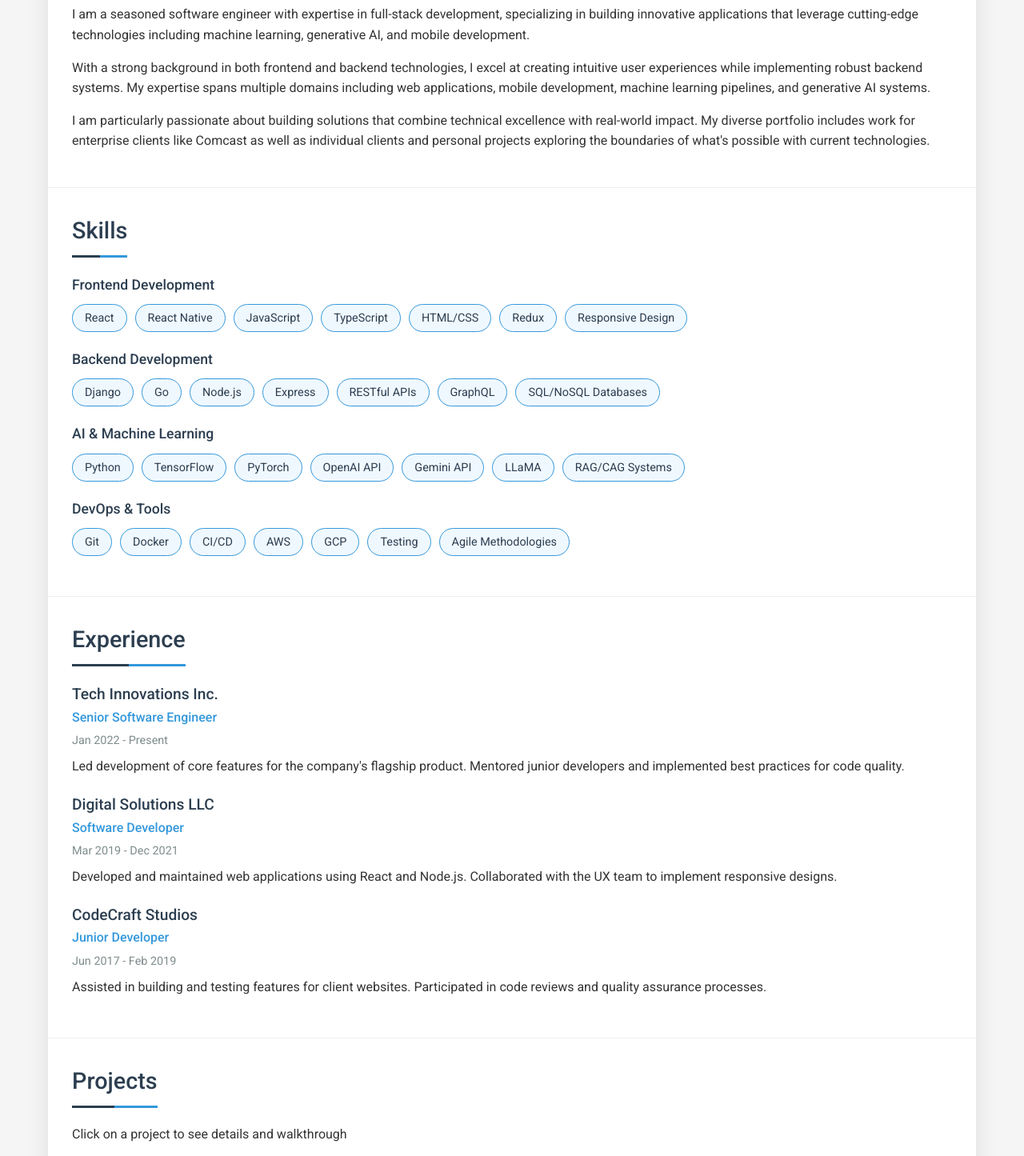
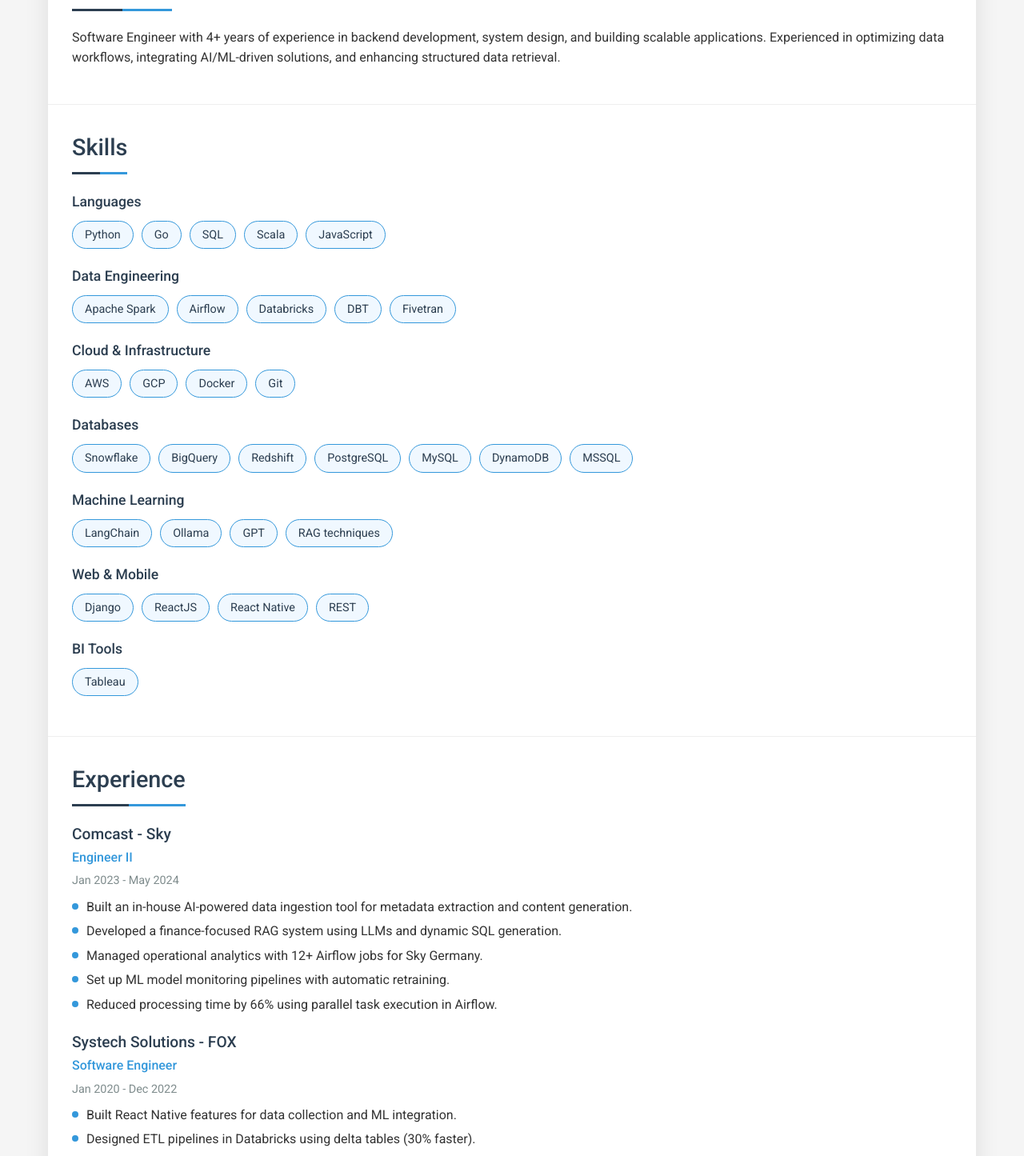
Before and after one commit to SurajSrnvsn/SurajSrnvsn.github.io, a React app: page / in a window 1280 px wide. Shown: the part 400-1845 px from the top of the page at 80% size. Built offline with nearby package versions, Linux system fonts and the light colour scheme.

Commit message:
Update resume with actual information

```diff
--- a/src/components/About.jsx
+++ b/src/components/About.jsx
@@ -9,13 +9,7 @@
     <section className="section">
       <h2 className="section-title">About Me</h2>
       <p style={paragraphStyle}>
-        I am a seasoned software engineer with expertise in full-stack development, specializing in building innovative applications that leverage cutting-edge technologies including machine learning, generative AI, and mobile development.
-      </p>
-      <p style={paragraphStyle}>
-        With a strong background in both frontend and backend technologies, I excel at creating intuitive user experiences while implementing robust backend systems. My expertise spans multiple domains including web applications, mobile development, machine learning pipelines, and generative AI systems.
-      </p>
-      <p style={paragraphStyle}>
-        I am particularly passionate about building solutions that combine technical excellence with real-world impact. My diverse portfolio includes work for enterprise clients like Comcast as well as individual clients and personal projects exploring the boundaries of what's possible with current technologies.
+        Software Engineer with 4+ years of experience in backend development, system design, and building scalable applications. Experienced in optimizing data workflows, integrating AI/ML-driven solutions, and enhancing structured data retrieval.
       </p>
     </section>
   );
--- a/src/components/Contact.jsx
+++ b/src/components/Contact.jsx
@@ -73,16 +73,9 @@
     </svg>
   );
 
-  const GitHubIcon = () => (
+  const PhoneIcon = () => (
     <svg style={iconStyle} viewBox="0 0 24 24" fill="none" stroke="#3498db" strokeWidth="2" strokeLinecap="round" strokeLinejoin="round">
-      <path d="M9 19c-5 1.5-5-2.5-7-3m14 6v-3.87a3.37 3.37 0 0 0-.94-2.61c3.14-.35 6.44-1.54 6.44-7A5.44 5.44 0 0 0 20 4.77 5.07 5.07 0 0 0 19.91 1S18.73.65 16 2.48a13.38 13.38 0 0 0-7 0C6.27.65 5.09 1 5.09 1A5.07 5.07 0 0 0 5 4.77a5.44 5.44 0 0 0-1.5 3.78c0 5.42 3.3 6.61 6.44 7A3.37 3.37 0 0 0 9 18.13V22"></path>
-    </svg>
-  );
-
-  const LocationIcon = () => (
-    <svg style={iconStyle} viewBox="0 0 24 24" fill="none" stroke="#3498db" strokeWidth="2" strokeLinecap="round" strokeLinejoin="round">
-      <path d="M21 10c0 7-9 13-9 13s-9-6-9-13a9 9 0 0 1 18 0z"></path>
-      <circle cx="12" cy="10" r="3"></circle>
+      <path d="M22 16.92v3a2 2 0 0 1-2.18 2 19.79 19.79 0 0 1-8.63-3.07 19.5 19.5 0 0 1-6-6 19.79 19.79 0 0 1-3.07-8.67A2 2 0 0 1 4.11 2h3a2 2 0 0 1 2 1.72 12.84 12.84 0 0 0 .7 2.81 2 2 0 0 1-.45 2.11L8.09 9.91a16 16 0 0 0 6 6l1.27-1.27a2 2 0 0 1 2.11-.45 12.84 12.84 0 0 0 2.81.7A2 2 0 0 1 22 16.92z"></path>
     </svg>
   );
 
@@ -91,27 +84,23 @@
       <h2 className="section-title">Contact</h2>
       <div style={contactStyle}>
         <div style={contactItemStyle}>
+          <PhoneIcon />
+          <a style={linkStyle} href="tel:9094301550">9094301550</a>
+        </div>
+        <div style={contactItemStyle}>
           <EmailIcon />
-          <a style={linkStyle} href="mailto:youremail@example.com">youremail@example.com</a>
+          <a style={linkStyle} href="mailto:surajsrnvsn@gmail.com">surajsrnvsn@gmail.com</a>
         </div>
         <div style={contactItemStyle}>
           <LinkedInIcon />
-          <a style={linkStyle} href="https://www.linkedin.com/in/yourprofile" target="_blank" rel="noopener noreferrer">linkedin.com/in/yourprofile</a>
-        </div>
-        <div style={contactItemStyle}>
-          <GitHubIcon />
-          <a style={linkStyle} href="https://github.com/SurajSrnvsn" target="_blank" rel="noopener noreferrer">github.com/SurajSrnvsn</a>
-        </div>
-        <div style={contactItemStyle}>
-          <LocationIcon />
-          <span>Your City, Country</span>
+          <a style={linkStyle} href="https://linkedin.com/in/suraj-srinivasan" target="_blank" rel="noopener noreferrer">linkedin.com/in/suraj-srinivasan</a>
         </div>
       </div>
 
       <div style={{ marginTop: '30px' }}>
         <h3 style={{ fontSize: '1.1rem', marginBottom: '15px' }}>Get In Touch</h3>
         <p style={{ marginBottom: '15px' }}>
-          I'm always open to discussing new projects, opportunities, and collaborations. Feel free to reach out!
+          I'm always open to discussing new opportunities in software engineering, data engineering, and AI/ML projects. Feel free to reach out!
         </p>
       </div>
     </section>
--- a/src/components/Education.jsx
+++ b/src/components/Education.jsx
@@ -25,16 +25,16 @@
 
   const education = [
     {
-      school: 'University of Technology',
-      degree: 'Master of Science in Computer Science',
-      date: '2015 - 2017',
-      description: 'Specialized in artificial intelligence and machine learning. Graduated with distinction.'
+      school: 'IIIT Bangalore',
+      degree: 'Executive PG in ML & AI',
+      date: '2021 - 2022',
+      description: ''
     },
     {
-      school: 'State University',
-      degree: 'Bachelor of Science in Software Engineering',
-      date: '2011 - 2015',
-      description: 'Completed capstone project on developing efficient algorithms for data processing.'
+      school: 'Ramakrishna Mission Vivekananda College',
+      degree: 'BCA',
+      date: '2016 - 2019',
+      description: ''
     }
   ];
 
@@ -46,7 +46,7 @@
           <h3 style={schoolStyle}>{edu.school}</h3>
           <div style={degreeStyle}>{edu.degree}</div>
           <div style={dateStyle}>{edu.date}</div>
-          <p>{edu.description}</p>
+          {edu.description && <p>{edu.description}</p>}
         </div>
       ))}
     </section>
--- a/src/components/Experience.jsx
+++ b/src/components/Experience.jsx
@@ -23,24 +23,46 @@
     marginBottom: '8px'
   };
 
+  const bulletStyle = {
+    display: 'flex',
+    marginBottom: '5px',
+  };
+
+  const bulletPointStyle = {
+    minWidth: '8px',
+    marginRight: '10px',
+    marginTop: '8px',
+    height: '8px',
+    width: '8px',
+    backgroundColor: '#3498db',
+    borderRadius: '50%',
+  };
+
   const jobs = [
     {
-      company: 'Tech Innovations Inc.',
-      position: 'Senior Software Engineer',
-      date: 'Jan 2022 - Present',
-      description: 'Led development of core features for the company\'s flagship product. Mentored junior developers and implemented best practices for code quality.'
+      company: 'Comcast - Sky',
+      position: 'Engineer II',
+      date: 'Jan 2023 - May 2024',
+      responsibilities: [
+        'Built an in-house AI-powered data ingestion tool for metadata extraction and content generation.',
+        'Developed a finance-focused RAG system using LLMs and dynamic SQL generation.',
+        'Managed operational analytics with 12+ Airflow jobs for Sky Germany.',
+        'Set up ML model monitoring pipelines with automatic retraining.',
+        'Reduced processing time by 66% using parallel task execution in Airflow.'
+      ]
     },
     {
-      company: 'Digital Solutions LLC',
-      position: 'Software Developer',
-      date: 'Mar 2019 - Dec 2021',
-      description: 'Developed and maintained web applications using React and Node.js. Collaborated with the UX team to implement responsive designs.'
-    },
-    {
-      company: 'CodeCraft Studios',
-      position: 'Junior Developer',
-      date: 'Jun 2017 - Feb 2019',
-      description: 'Assisted in building and testing features for client websites. Participated in code reviews and quality assurance processes.'
+      company: 'Systech Solutions - FOX',
+      position: 'Software Engineer',
+      date: 'Jan 2020 - Dec 2022',
+      responsibilities: [
+        'Built React Native features for data collection and ML integration.',
+        'Designed ETL pipelines in Databricks using delta tables (30% faster).',
+        'Integrated data from Operative One, Freewheel, and other platforms.',
+        'Created data models for Redshift and DynamoDB.',
+        'Developed AWS Lambda-based real-time systems for SCTE.',
+        'Built dashboards in Tableau for FOX finance & engagement analytics.'
+      ]
     }
   ];
 
@@ -52,7 +74,12 @@
           <h3 style={companyStyle}>{job.company}</h3>
           <div style={positionStyle}>{job.position}</div>
           <div style={dateStyle}>{job.date}</div>
-          <p>{job.description}</p>
+          {job.responsibilities.map((responsibility, respIndex) => (
+            <div key={respIndex} style={bulletStyle}>
+              <div style={bulletPointStyle}></div>
+              <div>{responsibility}</div>
+            </div>
+          ))}
         </div>
       ))}
     </section>
--- a/src/components/Header.jsx
+++ b/src/components/Header.jsx
@@ -55,10 +55,10 @@
     <header style={headerStyle}>
       <div style={patternStyle}></div>
       <div style={contentStyle}>
-        <h1 style={nameStyle}>Suraj Srnvsn</h1>
-        <h2 style={titleStyle}>Full-Stack Developer & AI Engineer</h2>
+        <h1 style={nameStyle}>Suraj Srinivasan</h1>
+        <h2 style={titleStyle}>Software Engineer</h2>
         <p style={subtitleStyle}>
-          Building innovative applications at the intersection of web, mobile, and artificial intelligence
+          Backend development, system design, and building scalable applications with AI/ML expertise
         </p>
       </div>
     </header>
--- a/src/components/Skills.jsx
+++ b/src/components/Skills.jsx
@@ -29,20 +29,32 @@
 
   const skillCategories = [
     {
-      name: 'Frontend Development',
-      skills: ['React', 'React Native', 'JavaScript', 'TypeScript', 'HTML/CSS', 'Redux', 'Responsive Design']
+      name: 'Languages',
+      skills: ['Python', 'Go', 'SQL', 'Scala', 'JavaScript']
     },
     {
-      name: 'Backend Development',
-      skills: ['Django', 'Go', 'Node.js', 'Express', 'RESTful APIs', 'GraphQL', 'SQL/NoSQL Databases']
+      name: 'Data Engineering',
+      skills: ['Apache Spark', 'Airflow', 'Databricks', 'DBT', 'Fivetran']
     },
     {
-      name: 'AI & Machine Learning',
-      skills: ['Python', 'TensorFlow', 'PyTorch', 'OpenAI API', 'Gemini API', 'LLaMA', 'RAG/CAG Systems']
+      name: 'Cloud & Infrastructure',
+      skills: ['AWS', 'GCP', 'Docker', 'Git']
     },
     {
-      name: 'DevOps & Tools',
-      skills: ['Git', 'Docker', 'CI/CD', 'AWS', 'GCP', 'Testing', 'Agile Methodologies']
+      name: 'Databases',
+      skills: ['Snowflake', 'BigQuery', 'Redshift', 'PostgreSQL', 'MySQL', 'DynamoDB', 'MSSQL']
+    },
+    {
+      name: 'Machine Learning',
+      skills: ['LangChain', 'Ollama', 'GPT', 'RAG techniques']
+    },
+    {
+      name: 'Web & Mobile',
+      skills: ['Django', 'ReactJS', 'React Native', 'REST']
+    },
+    {
+      name: 'BI Tools',
+      skills: ['Tableau']
     }
   ];
 
```
Also changed, not shown: bundle.js, 1 other file (tests, documents, lock files or other folders).
